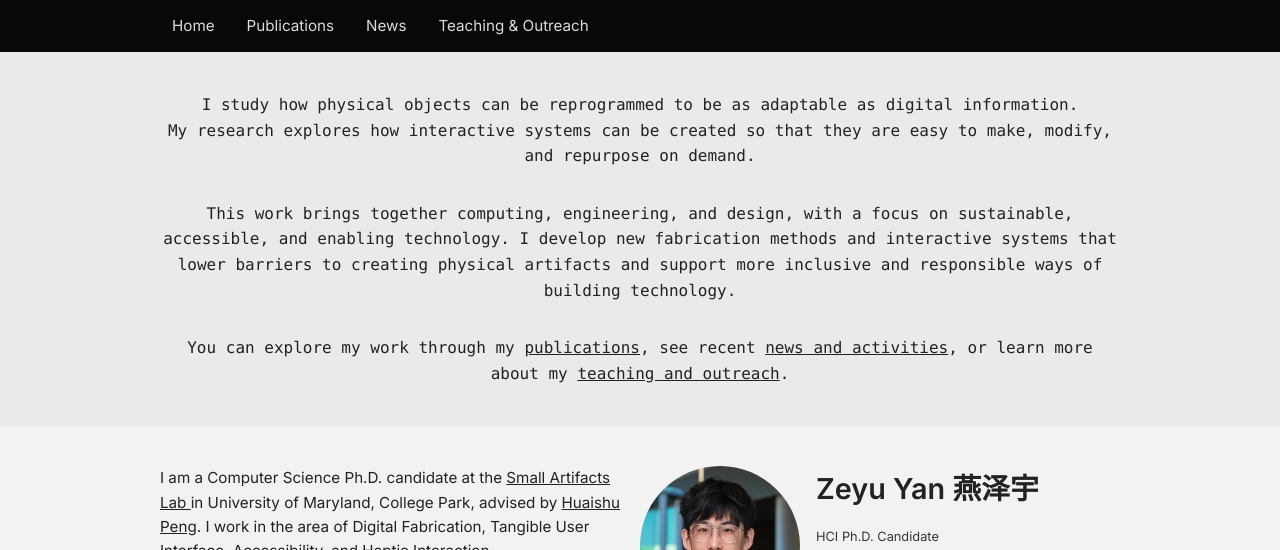
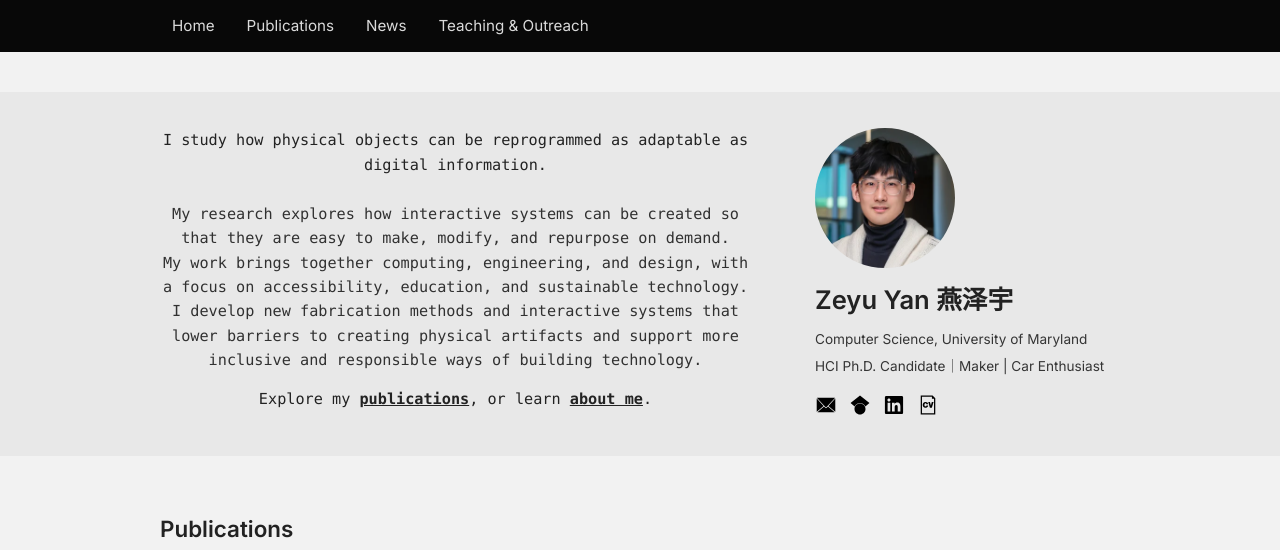
Before and after one commit to zyyan20h/zeyuyan.com, a Jekyll site: the page built from index.md, in a window 1280 px wide and 1400 px high, cut to the strip 0-550 px from the top of the window. Built offline with Jekyll 4.4.1, drawn with Linux system fonts in a browser that asks for light colours; some of the changed text lies outside the part shown.

Commit message:
new hero

```diff
--- a/assets/css/base.css
+++ b/assets/css/base.css
@@ -1,4 +1,4 @@
-body {
+html, body {
     margin: 0;               /* remove browser default margin */
     padding: 0;
 
--- a/assets/css/header.css
+++ b/assets/css/header.css
@@ -7,7 +7,7 @@
   width: 100%;
   height: 52px;
   padding: 0;              /* key change */
-  margin-bottom: 1.25rem;
+  margin-bottom: 0;
   background: #080808;
   border-bottom: none;
 }
@@ -16,7 +16,7 @@
     height: 100%;
     max-width: 960px;
     margin: 0 auto;
-    padding: 0 1.5rem;
+    padding: 0 0;
 
     display: flex;
     align-items: stretch; /* IMPORTANT */
--- a/assets/css/home.css
+++ b/assets/css/home.css
@@ -1,73 +1,108 @@
 /* -------------------------
-   HOME INTRO FULL-WIDTH BAND
+   HOME HERO (intro left, profile right)
    ------------------------- */
-
-.home-intro-band {
-  /* full-bleed background even inside a centered container */
+.home-hero-band {
   width: 100vw;
   margin-left: calc(50% - 50vw);
   margin-right: calc(50% - 50vw);
 
-  background: rgba(138, 137, 132, 0.08);
-
-  /* remove the gap under the header */
-  margin-top: -2.5rem;
-  margin-bottom: 2.5rem;
-}
-
-.home-intro-inner {
-  max-width: 960px;
-  margin: 0 auto;
-  padding: 2.5rem 2.5rem;
-
-  text-align: center;
-  font-family: ui-monospace, SFMono-Regular, Menlo, Monaco, Consolas,
-               "Liberation Mono", monospace;
-
-  font-size: 1rem;
-  line-height: 1.6;
-}
-
-.home-intro-inner p {
-  margin: 0 0 2rem 0;
-}
-
-.home-intro-inner p:last-child {
-  margin-bottom: 0;
-}
-
-.home-intro-links a {
-  font-weight: 500;
+  background: rgba(118, 115, 111, 0.08); /* subtle contrast */
+  border-bottom: none;
 }
 
 
+.home-hero {
+  max-width: 960px;
+  margin: 0 auto;
+  padding: 2.25rem 0 2.5rem 0;
+  display: grid;
+  grid-template-columns: 1.55fr 0.8fr;
+  gap: 4rem;
+  align-items: start;
 
-/* -------------------------
-   HOME PAGE
-   Top section layout with float
-   ------------------------- */
-
-/* Outer wrapper */
-.home-top {
-    margin-bottom: 1rem;
 }
 
-/* Sidebar: avatar + icons + name + title + affiliation */
-.home-sidebar {
-    float: right;
-    width: 480px;              /* adjust as you like */
-    margin-left: 1rem;        /* gap between sidebar and text */
-
-    display: flex;             /* avatar + text side by side */
-    align-items: flex-start;
-    gap: 1rem;              /* space between avatar and name/title block */
-    margin-bottom: 0;
+/* Left: intro statement */
+.home-hero-left {
+  font-family: ui-monospace, SFMono-Regular, Menlo, Monaco, Consolas,
+               "Liberation Mono", monospace;
+  text-align: center;
 }
 
-/* Inside sidebar blocks */
-.home-top-left,
-.home-top-middle {
+.home-hero-lead {
+  margin: 0 0 1.5rem 0;
+  font-size: 0.95rem;
+  line-height: 1.65;
+}
+
+.home-hero-sub {
+  margin: 0 0 0.9rem 0;
+  font-size: 0.95rem;
+  line-height: 1.6;
+  opacity: 0.92;
+}
+
+.home-hero-links {
   margin: 0;
+  font-size: 0.95rem;
+}
+
+.home-hero-links a {
+  font-weight: 600;
+}
+
+/* Right: identity block */
+.home-hero-right {
+  text-align: left;
+}
+
+.home-hero-right .home-avatar {
+  width: 140px;
+  height: 140px;
+  border-radius: 50%;
+  object-fit: cover;
+  background: #ccc;
+  display: block;
+  margin-bottom: 0.75rem;
+}
+
+.home-hero-right .home-name {
+  margin: 0 0 0.5rem 0;
+  font-size: 1.6rem;
+  font-weight: 600;
+}
+
+.home-hero-right .home-affiliation {
+  margin: 0 0 0.35rem 0;
+  font-size: 0.85rem;
+  opacity: 0.9;
+}
+
+.home-hero-right .home-title {
+  margin: 0 0 0.8rem 0;
+  font-size: 0.85rem;
+  opacity: 0.9;
+}
+
+/* Icons (reuse your existing icon styles if present) */
+.home-hero-right .home-icons {
+  display: flex;
+  gap: 0.75rem;
+  align-items: center;
+}
+
+/* Responsive: stack on small screens */
+@media (max-width: 900px) {
+  .home-hero {
+    grid-template-columns: 1fr;
+    gap: 1.5rem;
+    margin-top: 1.5rem;
+  }
+
+  .home-hero-right .home-avatar {
+    width: 120px;
+    height: 120px;
+  }
 }
 
 /* Avatar */
--- a/index.md
+++ b/index.md
@@ -2,102 +2,62 @@
 layout: default
 title: "Zeyu Yan"
 ---
+<section class="home-hero-band">
+  <section class="home-hero">
+    <div class="home-hero-left">
+      <p class="home-hero-lead">
+          I study how physical objects can be reprogrammed as adaptable as digital information.
+      </p>
 
-<section class="home-intro-band">
-  <div class="home-intro-inner">
-    <p>
-      I study how physical objects can be reprogrammed to be as adaptable as digital information.<br>
-      My research explores how interactive systems can be created so that they are easy to make, modify, and repurpose on demand.
-    </p>
+      <p class="home-hero-sub">
 
-    <p>
-      This work brings together computing, engineering, and design, with a focus on sustainable, accessible, and enabling technology. I develop new fabrication methods and interactive systems that lower barriers to creating physical artifacts and support more inclusive and responsible ways of building technology.
-    </p>
+          My research explores how interactive systems can be created so that they are easy to make, modify, and repurpose on demand. <br>
+          My work brings together computing, engineering, and design, with a focus on accessibility, education, and sustainable technology. I develop new fabrication methods and interactive systems that lower barriers to creating physical artifacts and support more inclusive and responsible ways of building technology.
+      </p>
 
-    <p class="home-intro-links">
-      You can explore my work through my <a href="#publications">publications</a>,
-      see recent <a href="#news">news and activities</a>,
-      or learn more about my <a href="/teaching/">teaching and outreach</a>.
-    </p>
-  </div>
-</section>
+      <p class="home-hero-links">
+        Explore my <a href="#publications">publications</a>,
+        or learn <a href="/about/">about me</a>.
+      </p>
+    </div>
 
-
-
-<section class="home-top">
-  <div class="home-sidebar">
-    <div class="home-top-left">
-      <!-- Avatar will go here -->
-      <img src="{{ '/assets/img/headshot.webp' | relative_url }}"
+    <div class="home-hero-right">
+      <img src="/assets/img/headshot.webp"
         alt="Portrait of Zeyu Yan"
         class="home-avatar">
-    </div>
 
-    <div class="home-top-middle">
-      <h1 class="home-name">Zeyu Yan  燕泽宇</h1>
-      <p class="home-title">
-        HCI Ph.D. Candidate
-      </p>
+      <h1 class="home-name">Zeyu Yan 燕泽宇</h1>
+
       <p class="home-affiliation">
         Computer Science, University of Maryland
       </p>
+
       <p class="home-title">
-        Maker | Car Enthusiast ｜ climber
+        HCI Ph.D. Candidate｜Maker | Car Enthusiast
       </p>
 
-
-      <!-- Social icons will go here -->
       <div class="home-icons">
-
-        <!-- Email -->
         <a href="mailto:zeyuy@umd.edu" class="icon-link" aria-label="Email">
-          <img src="{{ '/assets/img/icons/email.svg' | relative_url }}" alt="Email" class="icon-img">
+          <img src="/assets/img/icons/email.svg" alt="Email" class="icon-img">
         </a>
 
-        <!-- Google Scholar -->
         <a href="https://scholar.google.com/citations?hl=en&user=hZLGZQIAAAAJ"
           class="icon-link" target="_blank" rel="noopener noreferrer" aria-label="Google Scholar">
-          <img src="{{ '/assets/img/icons/scholar.svg' | relative_url }}" alt="Google Scholar" class="icon-img">
+          <img src="/assets/img/icons/scholar.svg" alt="Google Scholar" class="icon-img">
         </a>
 
-        <!-- LinkedIn -->
         <a href="https://www.linkedin.com/in/zeyu-yan"
           class="icon-link" target="_blank" rel="noopener noreferrer" aria-label="LinkedIn">
-          <img src="{{ '/assets/img/icons/linkedin.svg' | relative_url }}" alt="LinkedIn" class="icon-img">
+          <img src="/assets/img/icons/linkedin.svg" alt="LinkedIn" class="icon-img">
         </a>
 
-        <!-- CV -->
-        <a href="{{ '/assets/files/Zeyu_Yan_CV.pdf' | relative_url }}"
+        <a href="/assets/files/Zeyu-Yan-CV.pdf"
           class="icon-link" target="_blank" rel="noopener noreferrer" aria-label="Curriculum Vitae">
-          <img src="{{ '/assets/img/icons/cv.svg' | relative_url }}" alt="CV" class="icon-img">
+          <img src="/assets/img/icons/cv.svg" alt="CV" class="icon-img">
         </a>
-
       </div>
     </div>
-  </div>
-
-
-  <p class="home-text">
-    I am a Computer Science Ph.D. candidate at the
-    <a href="https://smartlab.cs.umd.edu/" target="_blank" rel="noopener noreferrer">
-      Small Artifacts Lab
-    </a>
-    in University of Maryland, College Park, advised by
-    <a href="https://huaishu.me/" target="_blank" rel="noopener noreferrer">Huaishu Peng</a>.
-    I work in the area of Digital Fabrication, Tangible User Interface, Accessibility, and Haptic Interaction.
-  </p>
-
-  <p class="home-text">
-    <strong>I envision a future where Physical Matter can be reprogrammed as easy as digital bits, code, and pixels.</strong> To move toward this goal, I create computational methods, invent hardware systems, and design new material compositions that enable the making and transformation of interactive artifacts in both their physical form and function. My research draws from HCI, computer science, engineering, and materials science, integrating technical innovation with human-centered empirical inquiry and formative study.
-    I have published my work in top-tier Human Computer Interaction (HCI) venues including ACM CHI and UIST and received multiple award and recognitions.
-  </p>
-
-  <p class="home-announcement">
-    📣 <strong>I am actively seeking academic positions in HCI and related fields.</strong>
-  </p>
-
-
-
+  </section>
 </section>
 
 <!-- <section class="home-news">
```
Also changed, not shown: 4 other files.
